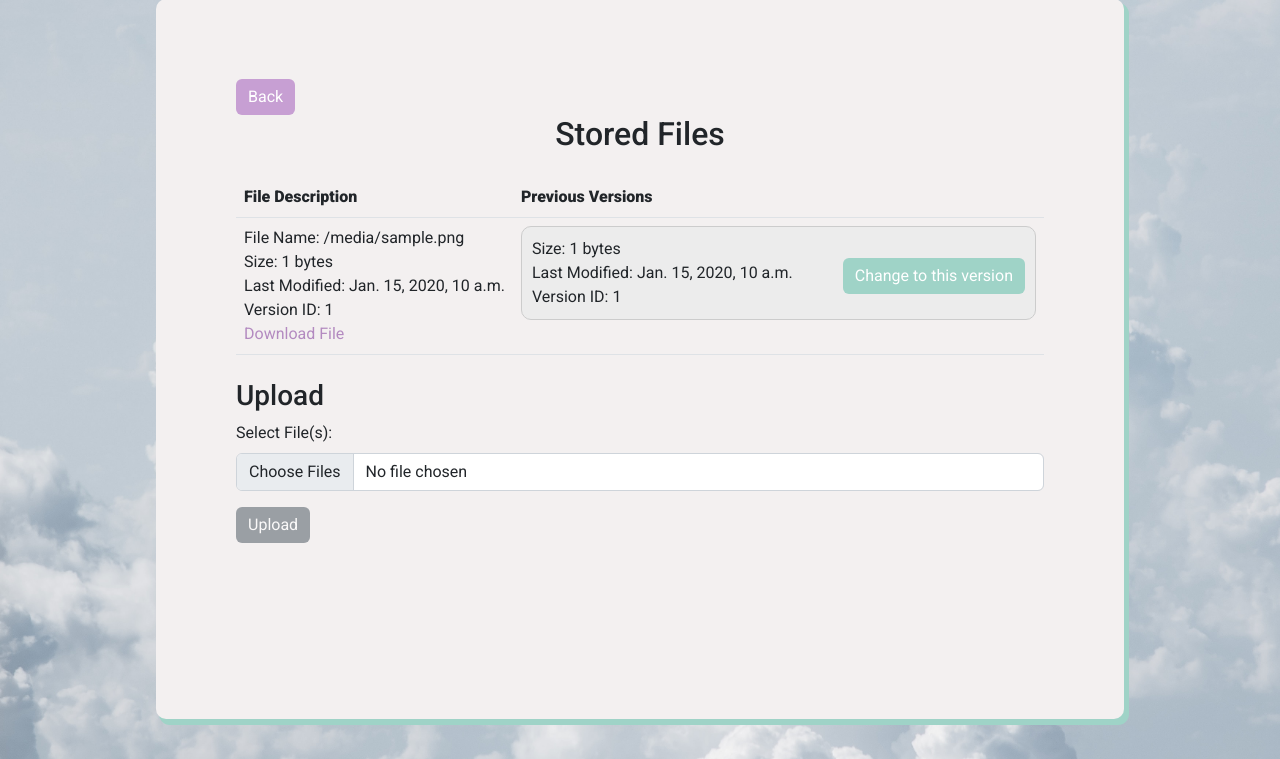
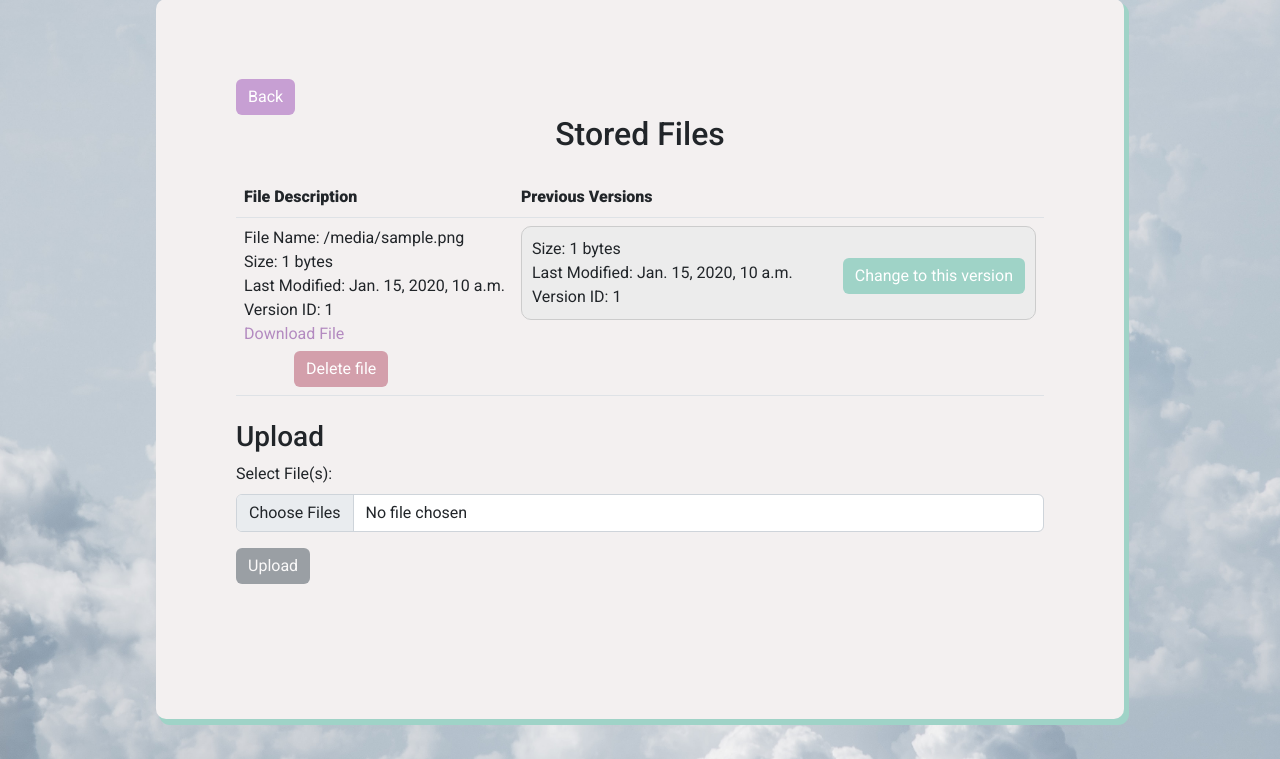
Before and after one commit to wzyndul/cloud_computing_systems, a Django app: template cloud_django_project/templates/storage.html in a window 1280 px wide. Shown: the part 41-800 px from the top of the page. Run offline with Django 4.2, Linux system fonts and the light colour scheme; the template is opened without the code that fills it: most values are stand-ins (such as "Sample title", 1, 10 or a date in 2020).

Commit message:
[ADDED] delete button

```diff
--- a/cloud_django_project/cloudapp/urls.py
+++ b/cloud_django_project/cloudapp/urls.py
@@ -25,4 +25,5 @@ urlpatterns = [
     path('logout/', views.logout_user, name='logout_user'),
     path('change_version/', views.change_version, name='change_version'),
     path('download_file/', views.download_file, name='download_file'),
+    path('delete_file/', views.delete_file, name='delete_file'),
 ]
--- a/cloud_django_project/templates/storage.html
+++ b/cloud_django_project/templates/storage.html
@@ -27,6 +27,15 @@
                                 Version ID: {{ last_version.version_id }}<br>
                                 <a class="link" href="{% url 'download_file' %}?file_name={{ file_name }}"
                                    download>Download File</a>
+                                {#                                <button class="btn btn-secondary btn-version btn-one"#}
+                                {#                                        onclick="deleteFile('{{ file_name }}')">Delete file#}
+                                {#                                </button>#}
+                                <form method="get" action="{% url 'delete_file' %}">
+                                    {% csrf_token %}
+                                    <input type="hidden" name="file_name" value="{{ file_name }}">
+                                    <button type="submit" class="btn btn-secondary btn-version btn-one">Delete file
+                                    </button>
+                                </form>
                             </td>
 
                             <td>
@@ -123,6 +132,7 @@
             });
         }
 
+
         document.getElementById('fileInput').addEventListener('change', function () {
             var uploadButton = document.getElementById('uploadButton');
             uploadButton.disabled = this.files.length === 0;
```
Also changed, not shown: cloud_django_project/cloudapp/blob_handler.py (+13 -0 lines), cloud_django_project/cloudapp/views.py (+13 -1 lines).
